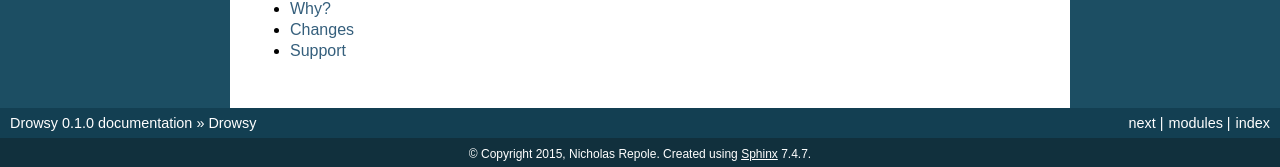
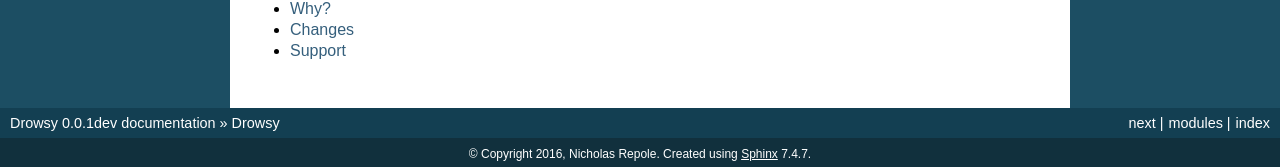
Before and after one commit to repole/drowsy, a Sphinx documentation site: the page built from docs/index.rst, in a window 1280 px wide and 900 px high, scrolled down 890 px. Shown: the part 730-897 px from the top of the window. Built offline with Sphinx 7.4.7, drawn with Linux system fonts in a browser that asks for light colours; some of the changed text lies outside the part shown.

Commit message:
Fix doc version num.

```diff
--- a/docs/conf.py
+++ b/docs/conf.py
@@ -12,7 +12,8 @@
 # All configuration values have a default; values that are commented out
 # serve to show the default.
 
-import sys, os
+import sys
+import os
 root_path = os.path.join(
     os.path.dirname(os.path.abspath(__file__)), '..')
 sys.path.insert(0, root_path)
@@ -54,16 +55,16 @@ master_doc = 'index'
 
 # General information about the project.
 project = 'Drowsy'
-copyright = '2015, Nicholas Repole'
+copyright = '2016, Nicholas Repole'
 
 # The version info for the project you're documenting, acts as replacement for
 # |version| and |release|, also used in various other places throughout the
 # built documents.
 #
 # The short X.Y version.
-version = '0.1.0'
+version = '0.0.1'
 # The full version, including alpha/beta/rc tags.
-release = '0.1.0'
+release = '0.0.1dev'
 
 # The language for content autogenerated by Sphinx. Refer to documentation
 # for a list of supported languages.
```
